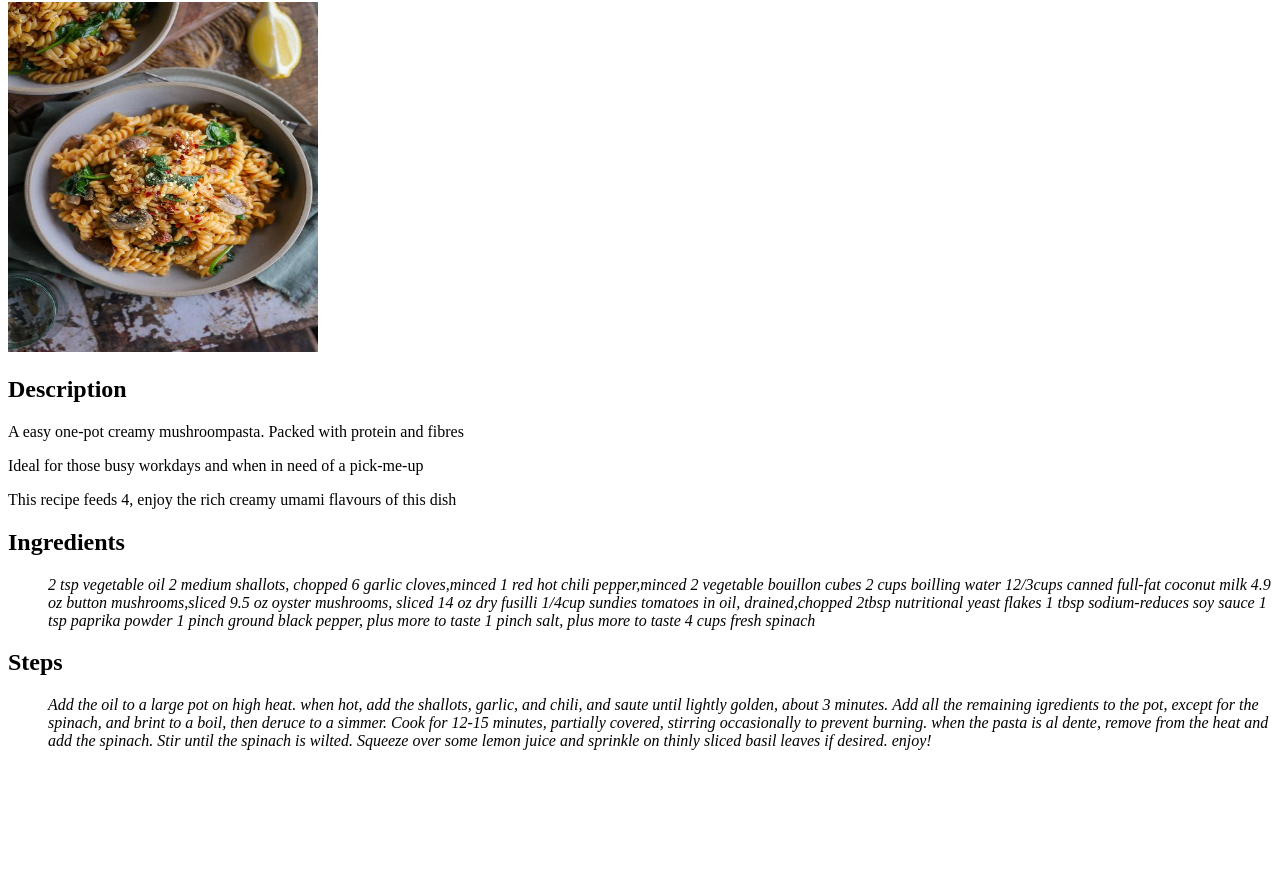
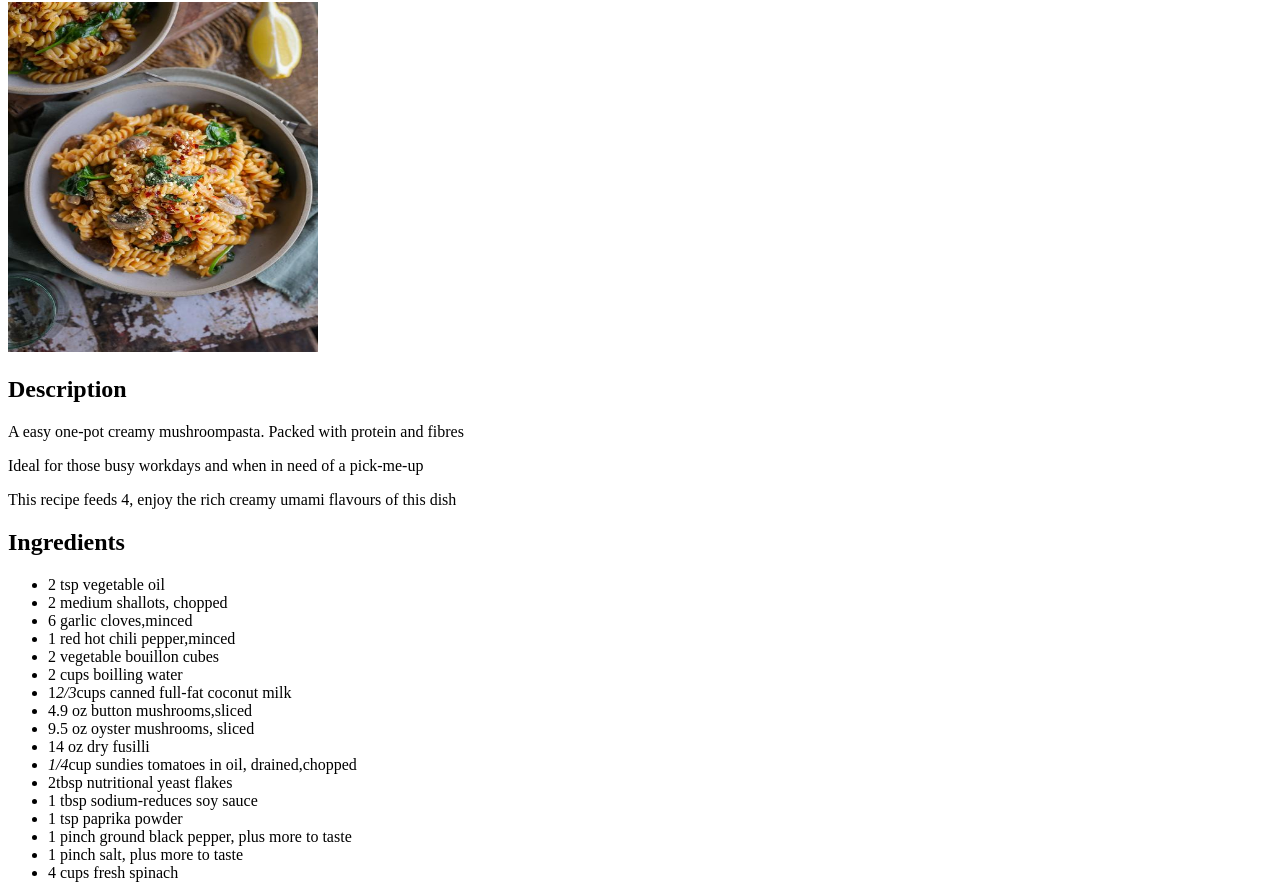
Before and after one commit to Bokkelus/odin-recipes, a plain HTML site: page recipes/mushroompasta.html in a window 1280 px wide. Shown: the part 104-988 px from the top of the page. Before the commit the page ends 870 px from the top, so only its background shows below. Drawn offline with Linux system fonts and the light colour scheme.

Commit message:
fixed lists not showing
elements il where not in place

```diff
--- a/recipes/mushroompasta.html
+++ b/recipes/mushroompasta.html
@@ -18,31 +18,31 @@
     <h2>Ingredients</h2>
 
 <ul>
-    <i>2 tsp vegetable oil</i>
-    <i>2 medium shallots, chopped</i>
-    <i>6 garlic cloves,minced</i>
-    <i>1 red hot chili pepper,minced</i>
-    <i>2 vegetable bouillon cubes</i>
-    <i>2 cups boilling water</i>
-    <i>1<em>2/3</em>cups canned full-fat coconut milk</i>
-    <i>4.9 oz button mushrooms,sliced</i>
-    <i>9.5 oz oyster mushrooms, sliced</i>
-    <i>14 oz dry fusilli</i>
-    <i><em>1/4</em>cup sundies tomatoes in oil, drained,chopped</i>
-    <i>2tbsp nutritional yeast flakes</i>
-    <i>1 tbsp sodium-reduces soy sauce</i>
-    <i>1 tsp paprika powder</i>
-    <i>1 pinch ground black pepper, plus more to taste</i>
-    <i>1 pinch salt, plus more to taste</i>
-    <i>4 cups fresh spinach</i>
+    <li>2 tsp vegetable oil</li>
+    <li>2 medium shallots, chopped</li>
+    <li>6 garlic cloves,minced</li>
+    <li>1 red hot chili pepper,minced</li>
+    <li>2 vegetable bouillon cubes</li>
+    <li>2 cups boilling water</li>
+    <li>1<em>2/3</em>cups canned full-fat coconut milk</li>
+    <li>4.9 oz button mushrooms,sliced</li>
+    <li>9.5 oz oyster mushrooms, sliced</li>
+    <li>14 oz dry fusilli</li>
+    <li><em>1/4</em>cup sundies tomatoes in oil, drained,chopped</i>
+    <li>2tbsp nutritional yeast flakes</li>
+    <li>1 tbsp sodium-reduces soy sauce</li>
+    <li>1 tsp paprika powder</li>
+    <li>1 pinch ground black pepper, plus more to taste</li>
+    <li>1 pinch salt, plus more to taste</li>
+    <li>4 cups fresh spinach</li>
 </ul>
 
 <h2>Steps</h2>
     <ol>
-        <i>Add the oil to a large pot on high heat. when hot, add the shallots, garlic, and chili, and saute until lightly golden, about 3 minutes.</i>
-        <i>Add all the remaining igredients to the pot, except for the spinach, and brint to a boil, then deruce to a simmer. Cook for 12-15 minutes, partially covered, stirring occasionally to prevent burning.</i>
-        <i>when the pasta is al dente, remove from the heat and add the spinach. Stir until the spinach is wilted.</i>
-        <i>Squeeze over some lemon juice and sprinkle on thinly sliced basil leaves if desired. enjoy!</i>
+        <li>Add the oil to a large pot on high heat. when hot, add the shallots, garlic, and chili, and saute until lightly golden, about 3 minutes.</li>
+        <li>Add all the remaining igredients to the pot, except for the spinach, and brint to a boil, then deruce to a simmer. Cook for 12-15 minutes, partially covered, stirring occasionally to prevent burning.</li>
+        <li>when the pasta is al dente, remove from the heat and add the spinach. Stir until the spinach is wilted.</li>
+        <li>Squeeze over some lemon juice and sprinkle on thinly sliced basil leaves if desired. enjoy!</li>
     </ol>
 
 
```
